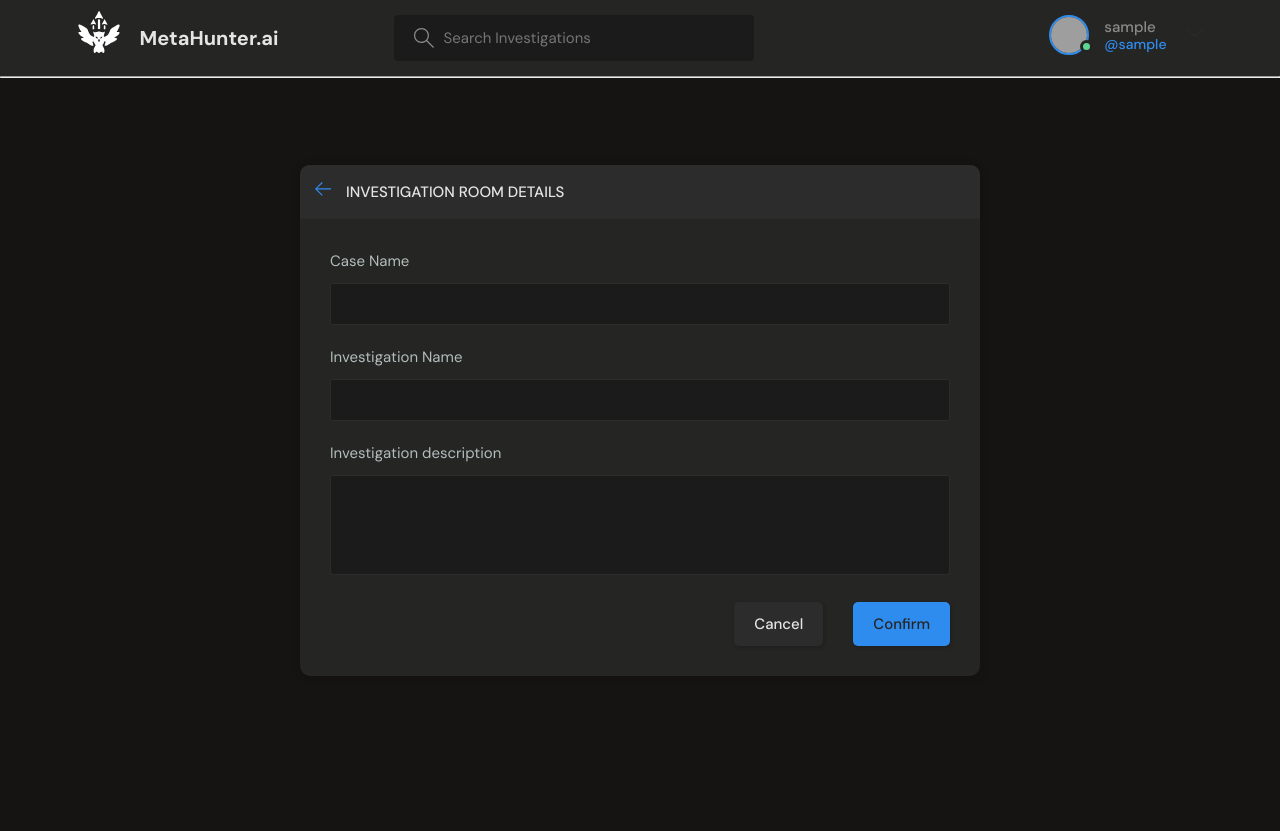
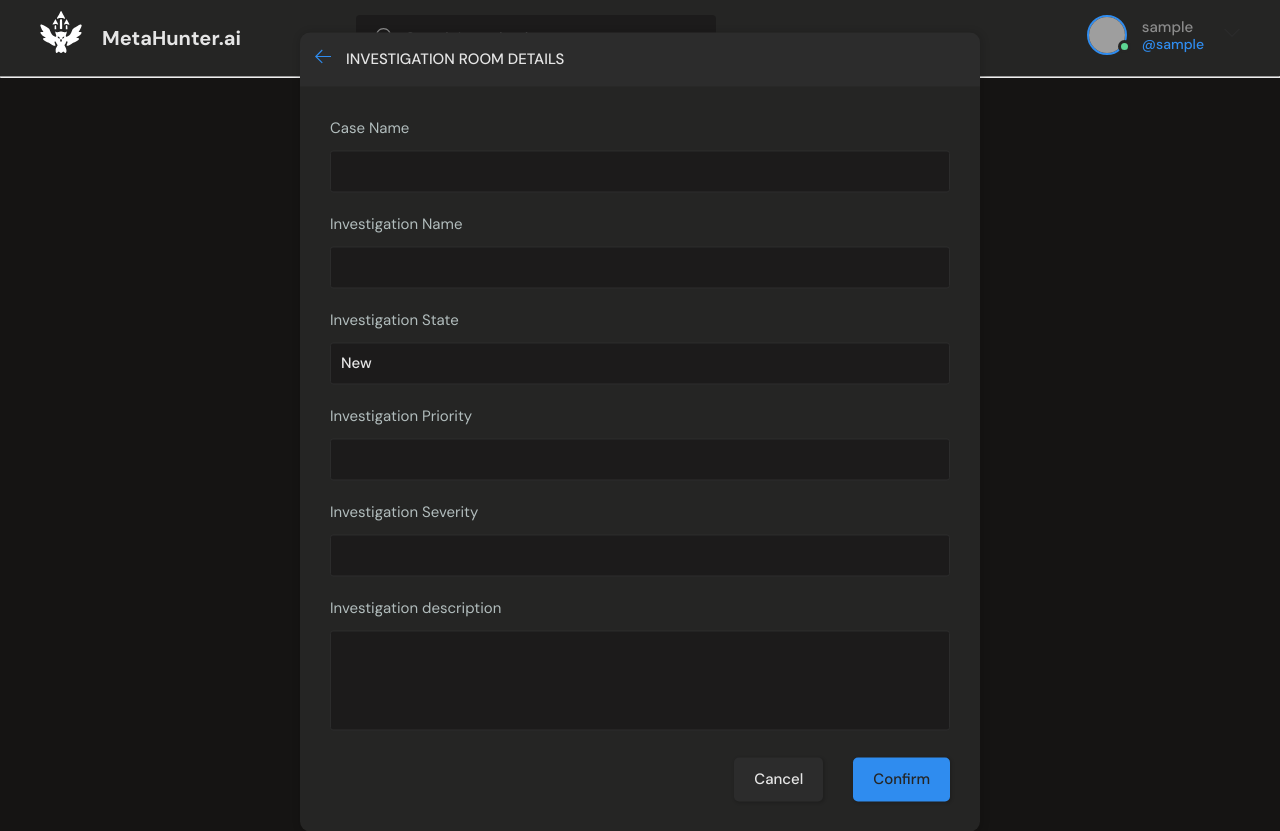
Before and after one commit to crowdere/CaseManager, a Django app: page /create-investigation/ in a window 1280 px wide. Before the commit the page ends 676 px from the top, so only its background shows below. Run offline with Django 4.2, Linux system fonts and the light colour scheme; the visitor is signed in with stand-in values (Sample User, id 1); data that the repository does not hold is empty; grey boxes are pictures that could not be loaded.

Commit message:
Updated style and form pages to support new models

```diff
--- a/casemanager/base/models.py
+++ b/casemanager/base/models.py
@@ -17,10 +17,16 @@ class Investigation(models.Model):
     host = models.ForeignKey(User, on_delete=models.SET_NULL, null=True)
     case = models.ForeignKey(Case, on_delete=models.SET_NULL, null=True)
     name = models.CharField(max_length=200)
+    #update these to be multi select from hard coded field
+    state = models.CharField(max_length=200, default='New')
+    priority = models.CharField(max_length=200,null=True, blank=True)
+    severity = models.CharField(max_length=200,null=True, blank=True)
+    #update above to be multi select from hard coded list
     description = models.TextField(null=True, blank=True)
     participants = models.ManyToManyField(User, related_name='Investigator', blank=True)
     updated = models.DateTimeField(auto_now=True)
     created = models.DateTimeField(auto_now_add=True)
+
 
     class Meta:
         ordering = ['-updated', 'created']
--- a/casemanager/base/templates/base/feed_component.html
+++ b/casemanager/base/templates/base/feed_component.html
@@ -9,7 +9,7 @@
         <span>@{{investigation.host.username}}</span>
       </a>
       <div class="roomListRoom__actions">
-        <span>{{investigation.created|timesince}}</span>
+        <span>{{investigation.state}} - {{investigation.created|timesince}}</span>
       </div>
     </div>
     <div class="roomListRoom__content">
--- a/casemanager/base/templates/base/investigation_form.html
+++ b/casemanager/base/templates/base/investigation_form.html
@@ -36,7 +36,18 @@
                 <label for="investigation_name">Investigation Name</label>
                 {{form.name}}
               </div>
-
+              <div class="form__group">
+                <label for="investigation_state">Investigation State</label>
+                {{form.state}}
+              </div>
+              <div class="form__group">
+                <label for="investigation_priority">Investigation Priority</label>
+                {{form.priority}}
+              </div>
+              <div class="form__group">
+                <label for="investigation_severity">Investigation Severity</label>
+                {{form.severity}}
+              </div>
               <div class="form__group">
                 <label for="investigation_desc">Investigation description</label>
                 {{form.description}}
--- a/casemanager/base/views.py
+++ b/casemanager/base/views.py
@@ -193,6 +193,9 @@ def createInvestigation(request):
             case=case,
             name=request.POST.get('name'),
             description=request.POST.get('description'),
+            state=request.POST.get('state'),
+            priority=request.POST.get('priority'),
+            severity=request.POST.get('severity'),
         )
         return redirect('home')
 
@@ -215,6 +218,9 @@ def updateInvestigation(request, pk):
         investigation.name = request.POST.get('name')
         investigation.case = case
         investigation.description = request.POST.get('description')
+        investigation.state = request.POST.get('state')
+        investigation.priority = request.POST.get('priority')
+        investigation.severity = request.POST.get('severity')
         investigation.save()
         return redirect('home')
 
--- a/casemanager/static/styles/style.css
+++ b/casemanager/static/styles/style.css
@@ -64,8 +64,8 @@ a {
 
 /*========== components ==========*/
 .container {
-  max-width: 120rem;
-  width: 90%;
+  /* max-width: 140rem; */
+  width: 96%;
   margin: auto;
 }
 
```
Also changed, not shown: other parts of casemanager/static/styles/style.css (+31 -2 lines), casemanager/base/templates/base/investigation.html (+13 -0 lines), casemanager/base/migrations/0005_investigation_priority_investigation_severity_and_more.py (added).
